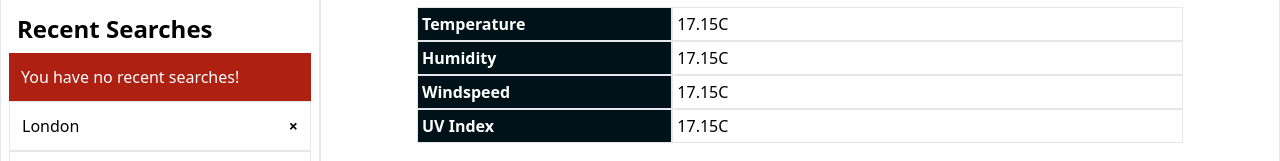
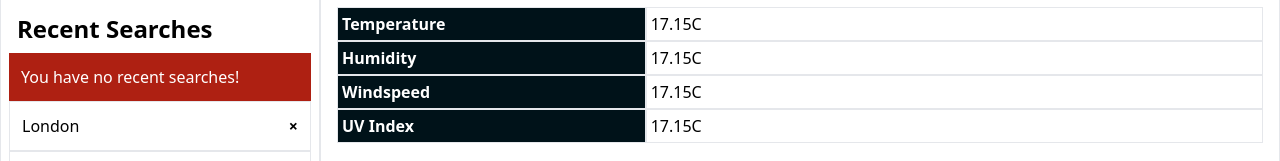
Before and after one commit to ss12932/weather-dashboard, a website: page index.html in a window 1280 px wide. Shown: the part 218-379 px from the top of the page. Drawn offline with nearby package versions, Linux system fonts and the light colour scheme.

Commit message:
removed metric div margin

```diff
--- a/index.html
+++ b/index.html
@@ -102,7 +102,7 @@
       <!-- Weather info container -->
       <div class="w-full border md:w-3/4">
         <!-- current weather container -->
-        <div class="mx-20">
+        <div>
           <div class="flex justify-center space-x-6 my-4 flex-col md:flex-row">
             <div>
               <h2 class="text-center text-4xl font-bold my-2">Coventry</h2>
```
